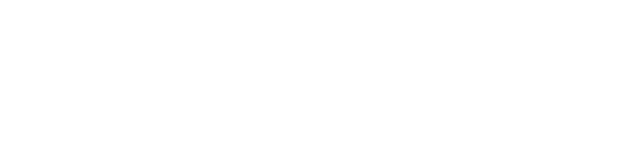
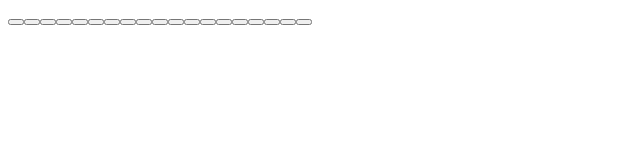
Before and after one commit to NaveenPensia70/Calculator, a plain HTML site: page index.html in a window 1280 px wide. Shown: the whole page, without its empty margins (0-640 px from the left). Drawn offline with Linux system fonts and the light colour scheme.

Commit message:
created basic structure of calculator

```diff
--- a/index.html
+++ b/index.html
@@ -8,6 +8,12 @@
     <link rel="stylesheet" href="./style.css">
 </head>
 <body>
-
+    <div class="container">
+        <div class="display">
+            <div class="buttons-group">
+                <button></button><button></button><button></button><button></button><button></button><button></button><button></button><button></button><button></button><button></button><button></button><button></button><button></button><button></button><button></button><button></button><button></button><button></button><button></button>
+            </div>
+        </div>
+    </div>
 </body>
 </html>
```
